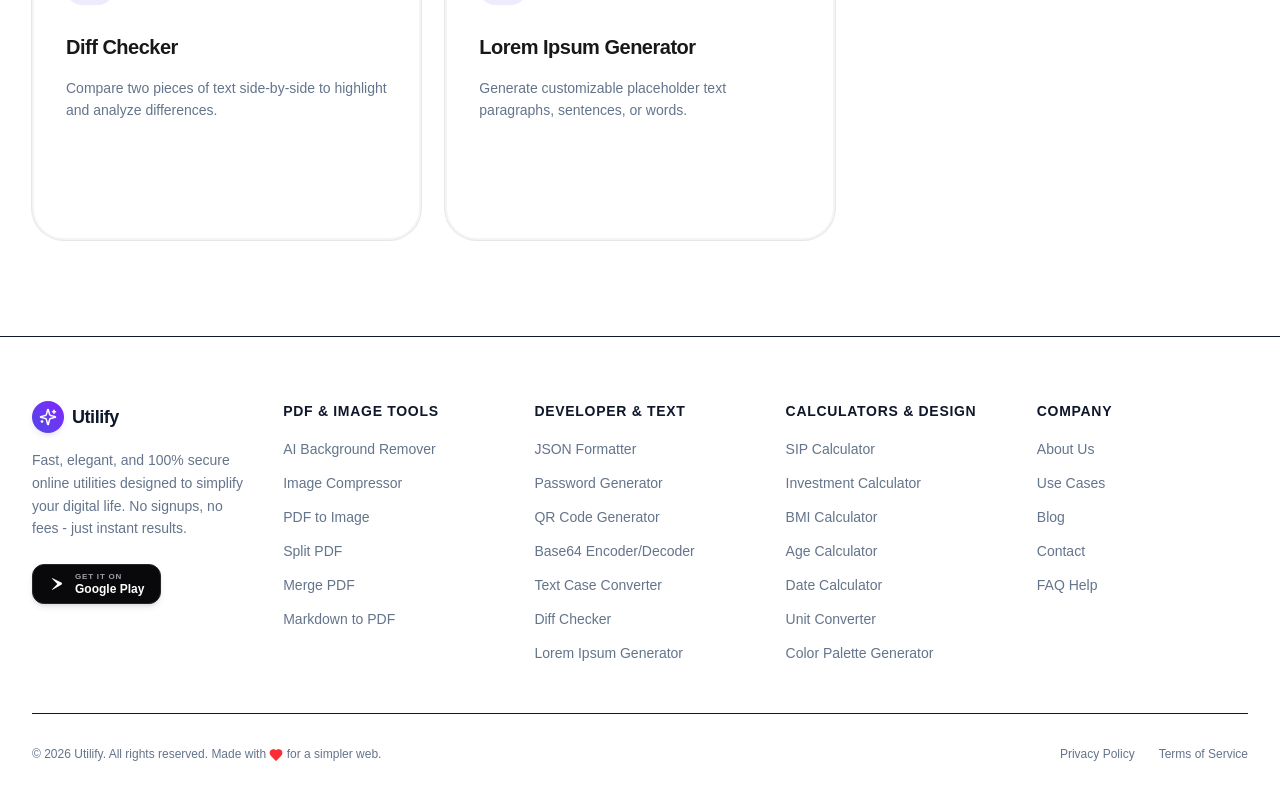
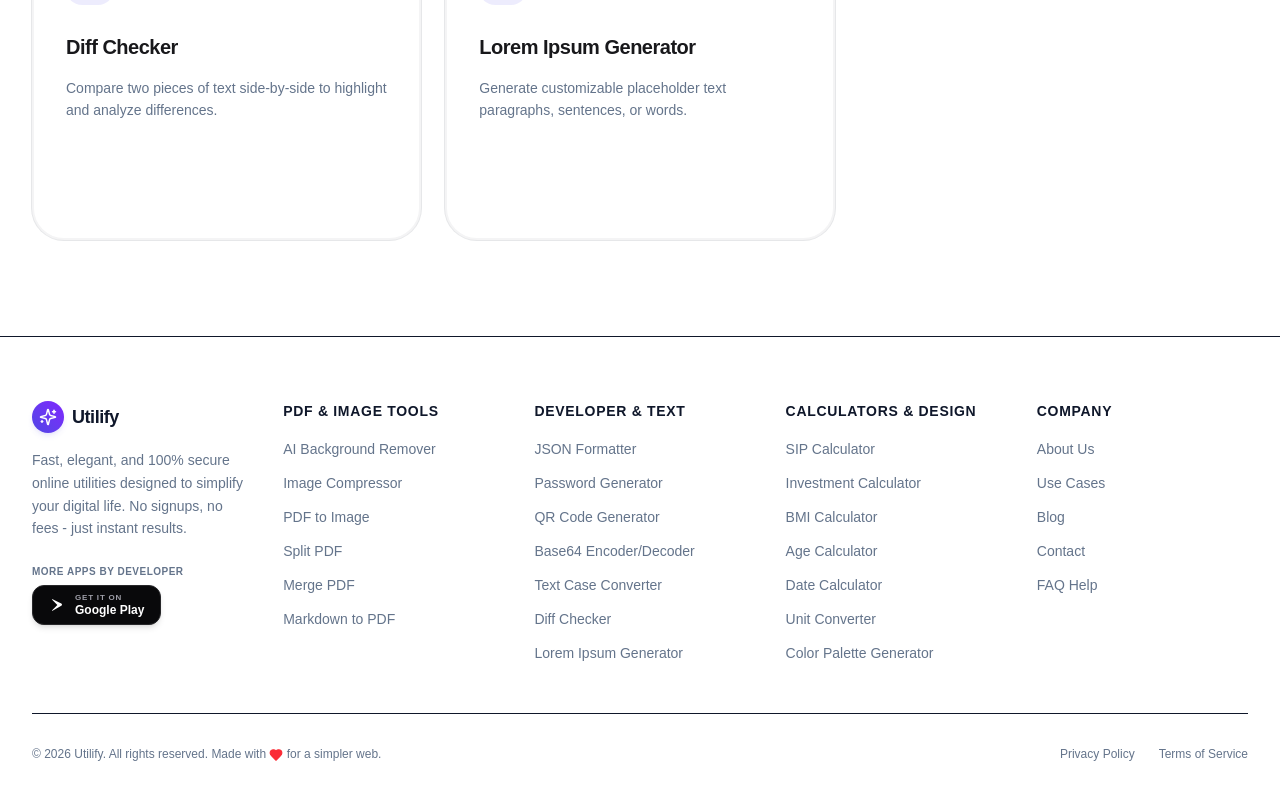
Before and after one commit to vaibhavdeshmukhdeveloper/the-utilify, a Next.js app: page / in a window 1280 px wide. Shown: the part 3566-4366 px from the top of the page. Built offline with nearby package versions, Linux system fonts and the light colour scheme.

Commit message:
docs: clarify Google Play badge as developer apps list in footer

```diff
--- a/src/components/Footer.tsx
+++ b/src/components/Footer.tsx
@@ -32,7 +32,10 @@ export function Footer() {
             <p className="text-sm text-muted-foreground leading-relaxed">
               Fast, elegant, and 100% secure online utilities designed to simplify your digital life. No signups, no fees - just instant results.
             </p>
-            <div className="pt-2">
+            <div className="pt-2 space-y-1.5">
+              <span className="text-[10px] uppercase font-black tracking-wider text-muted-foreground block">
+                More Apps by Developer
+              </span>
               <a
                 href="https://play.google.com/store/apps/developer?id=Vaibhav+Deshmukh"
                 target="_blank"
```
